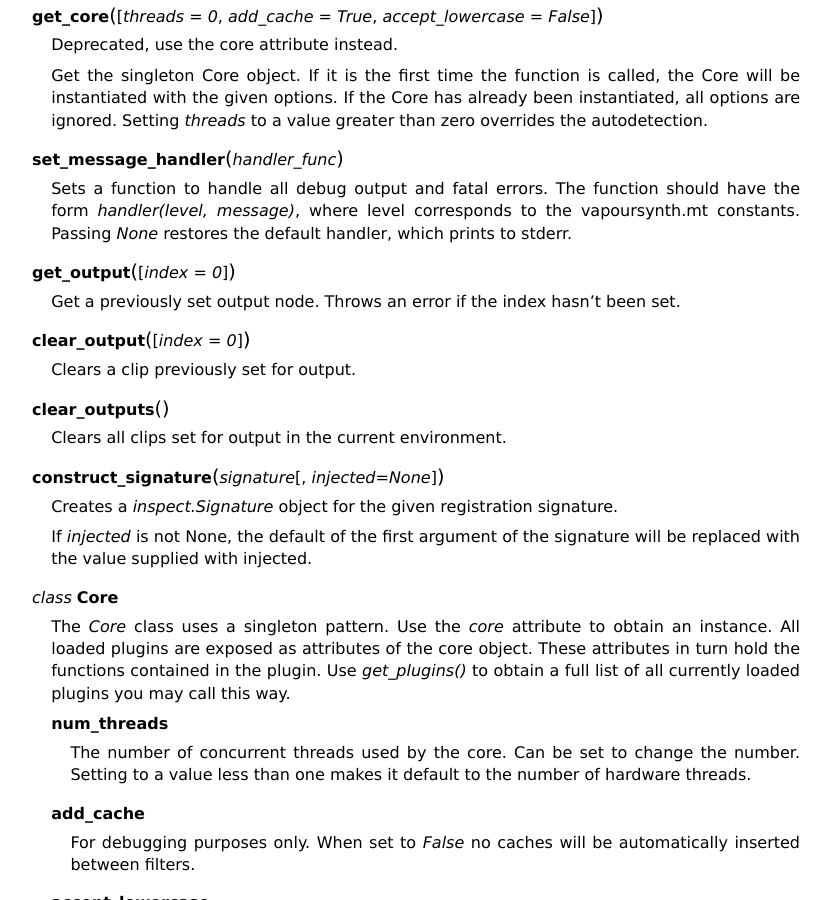
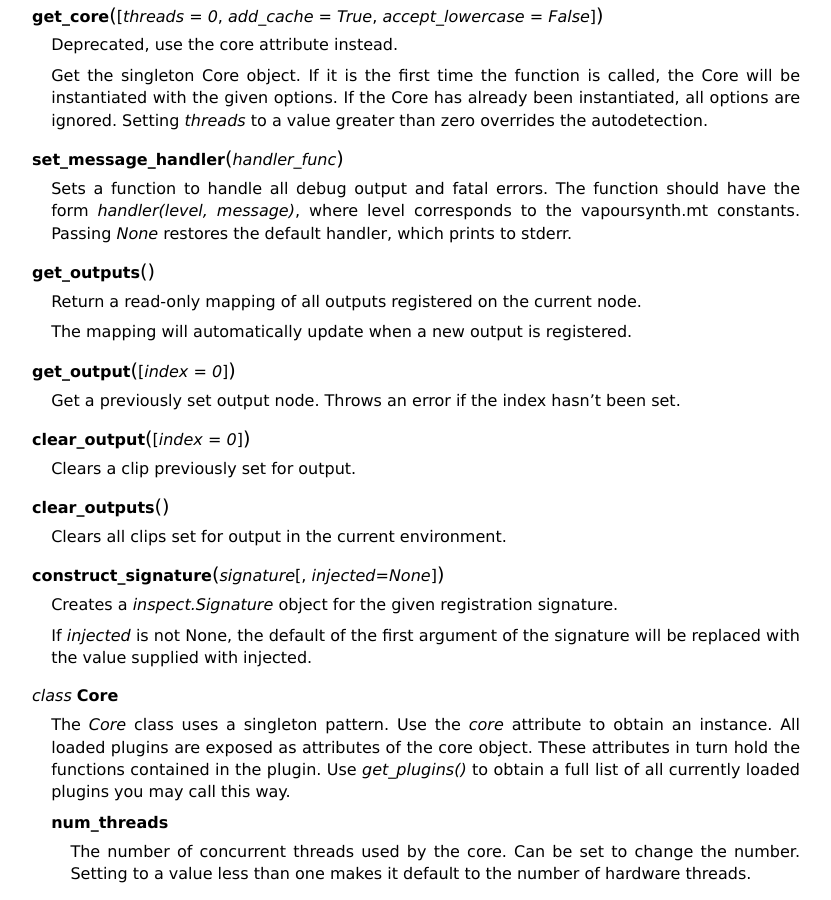
Before and after one commit to vapoursynth/vapoursynth, a Sphinx documentation site: the page built from doc/pythonreference.rst, in a window 1280 px wide and 900 px high, scrolled down 2996 px. Shown: the whole window, without its empty margins (48-879 px from the left). Built offline with Sphinx 7.4.7, drawn with Linux system fonts in a browser that asks for light colours; formulas are drawn with MathJax 3.

Commit message:
Update docs

```diff
--- a/doc/pythonreference.rst
+++ b/doc/pythonreference.rst
@@ -172,6 +172,12 @@ Classes and Functions
 
    Sets a function to handle all debug output and fatal errors. The function should have the form *handler(level, message)*,
    where level corresponds to the vapoursynth.mt constants. Passing *None* restores the default handler, which prints to stderr.
+
+.. py:function:: get_outputs()
+
+   Return a read-only mapping of all outputs registered on the current node.
+
+   The mapping will automatically update when a new output is registered.
 
 .. py:function:: get_output([index = 0])
 
```
